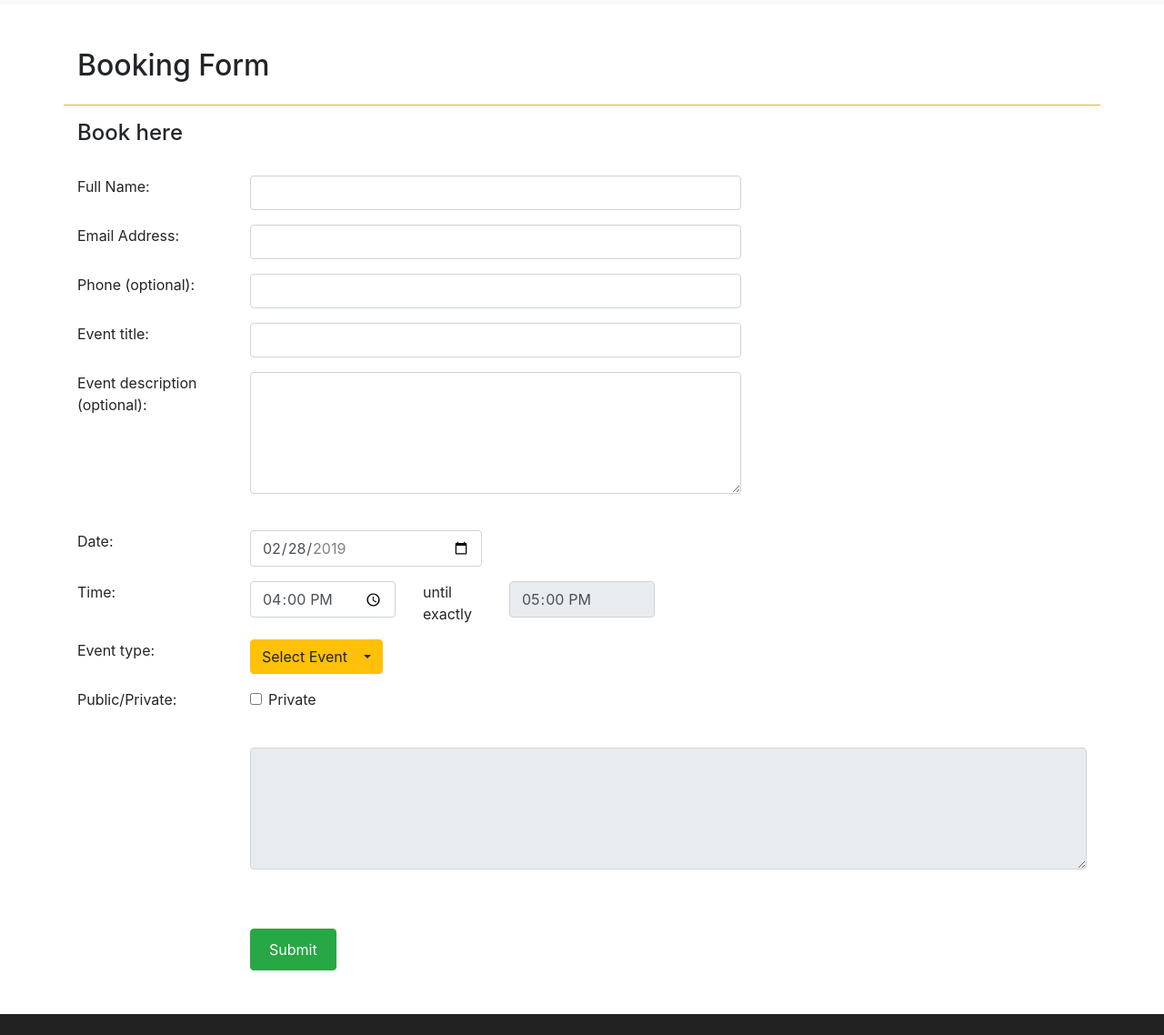
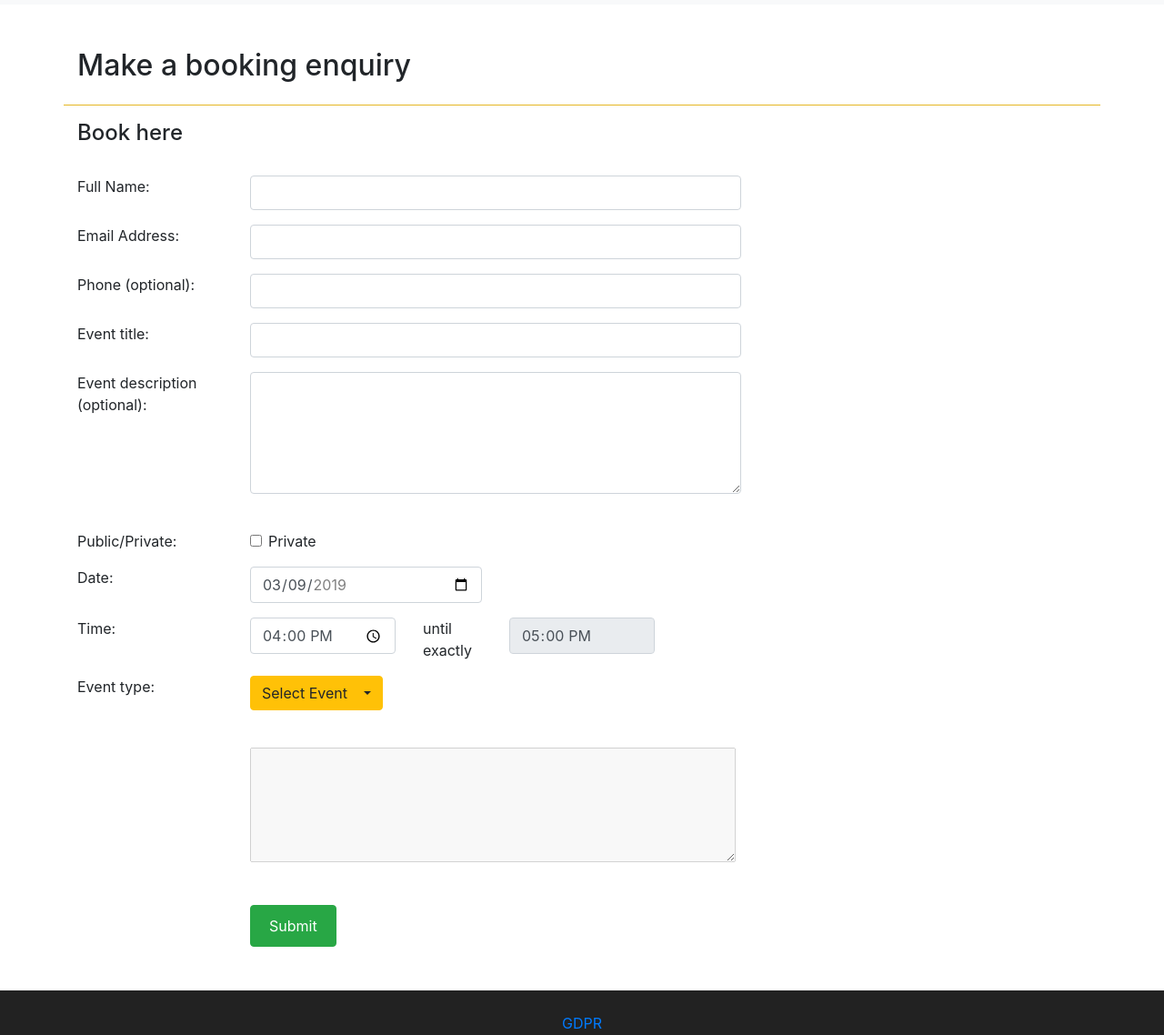
Before and after one commit to Calum-Johnston/PVCC_Website, a website: page public/booking.html in a window 1280 px wide. Shown: the part 100-1238 px from the top of the page at 91% size. Drawn offline with nearby package versions, Linux system fonts and the light colour scheme; no server answers.

Commit message:
UI changes

```diff
--- a/public/booking.html
+++ b/public/booking.html
@@ -12,7 +12,7 @@
 	<body>
 		<div id="activities" class="container my-5">
             <div class="row">
-                <h2 class="col-12">Booking Form</h2>
+                <h2 class="col-12">Make a booking enquiry</h2>
 								<hr>
                 <div class="col-12 mb-4"><h4>Book here</h4></div>
             </div>
@@ -59,11 +59,21 @@
 								</div>
 							</div>
 
+							<div class="row form-group">
+								<div class="col-sm-2">Public/Private:</div>
+								<div class="col-sm-10">
+									<div class="form-check">
+										<input class="form-check-input" type="checkbox" id="private-box">
+										<label class="form-check-label" for="private-box">Private</label>
+									</div>
+								</div>
+							</div>
+
               <div class="row form-group">
                 <label for="date" class="control-label col-sm-2">Date:</label>
                 <div class="col-sm-3">
                   <input id="date" type="date" name="date" min="2019-01-31"
-                  max="2019-12-31" value="2019-02-28" class="form-control" required>
+                  max="2019-12-31" value="2019-03-09" class="form-control" required>
                 </div>
               </div>
 
@@ -99,16 +109,6 @@
                 </div>
               </div>
 
-							<div class="row form-group">
-								<div class="col-sm-2">Public/Private:</div>
-						    <div class="col-sm-10">
-						      <div class="form-check">
-						        <input class="form-check-input" type="checkbox" id="private-box">
-						        <label class="form-check-label" for="private-box">Private</label>
-						      </div>
-						    </div>
-							</div>
-
               <div class="row form-group">
                 <label for="rooms" class="control-label col-sm-2"></label>
                 <div class="col-sm-10">
@@ -125,7 +125,7 @@
               <div class="row form-group">
                 <label for="room-text" class="control-label col-sm-2"></label>
                 <div class="col-sm-10">
-                  <textarea class="form-control" rows="5" cols="50" id="room-selection"></textarea><br>
+                  <textarea disabled rows="5" cols="50" id="room-selection"></textarea><br>
                   <span class="error" id="room-empty">A room must be selected</span>
                 </div>
 	      			</div>
--- a/public/js/scripts.js
+++ b/public/js/scripts.js
@@ -43,7 +43,6 @@ $(".carousel-control-prev").on("click", function(){
 
 $(document).ready(function(){
   $(".event-button").hide(); // hide rooms by default
-  $("#room-selection").attr("disabled", "disabled"); // disable text box by default
   $("#end-time").attr("disabled", 'disabled');
   $(".error").hide();
 
```
